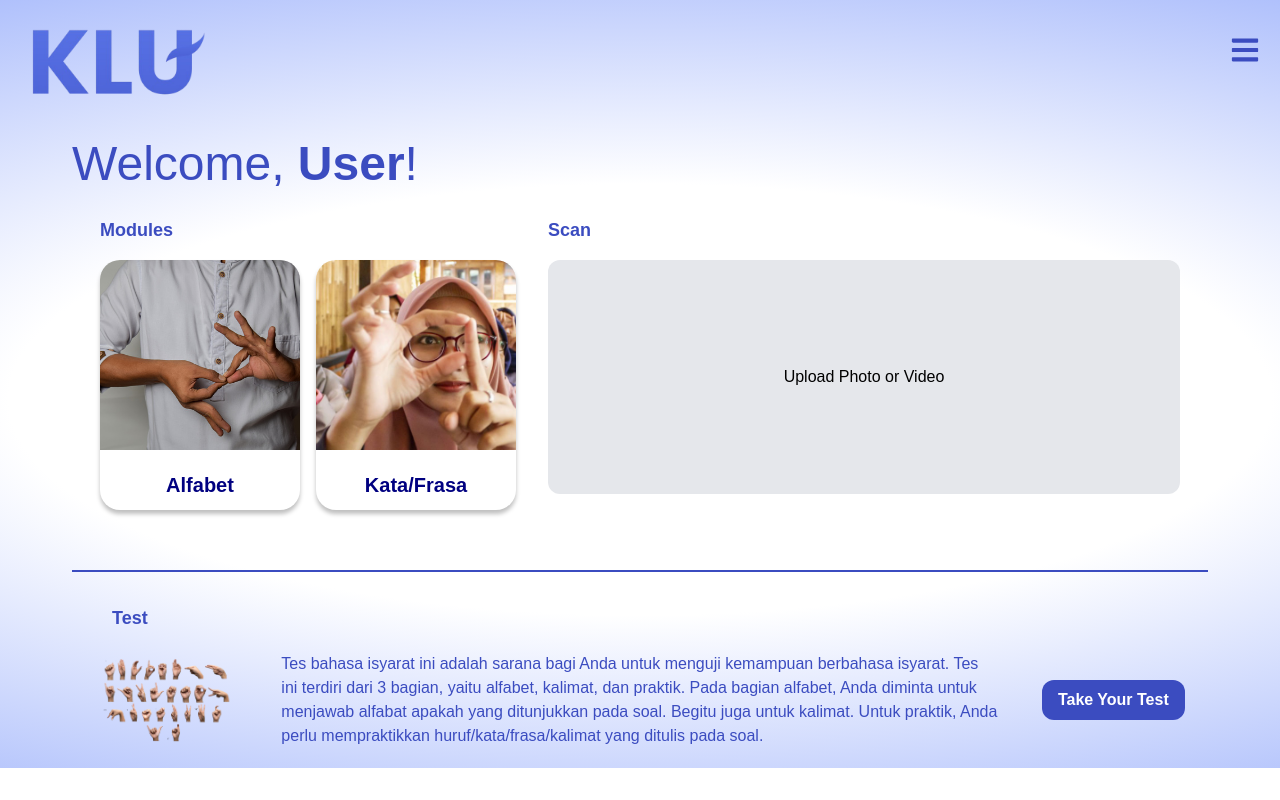
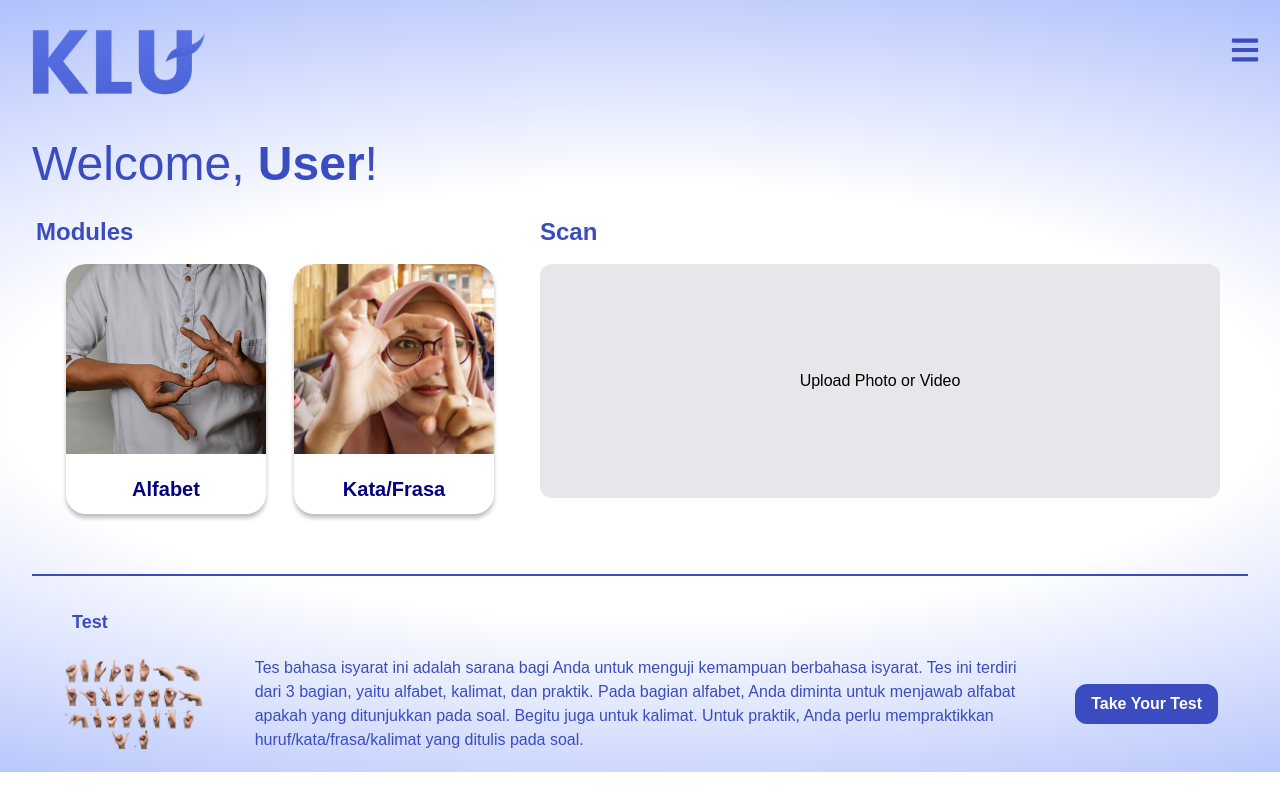
Before and after one commit to fathurwithyou/Klu-MilestoneSparta-15, a React (Create React App) app in the folder klu_app/: page /home in a window 1280 px wide. Built offline with nearby package versions, Linux system fonts and the light colour scheme; sample sign-in values are in the browser's storage.

Commit message:
Update home page

```diff
--- a/klu_app/src/components/userlogin/HomeLogin.jsx
+++ b/klu_app/src/components/userlogin/HomeLogin.jsx
@@ -27,29 +27,29 @@ const HomeLogin = () => {
   };
 
   return (
-    <div id="bg" className="w-full h-full flex flex-col items-start px-10 lg:px-[72px] pt-[100px]">
+    <div id="bg" className="w-full h-full flex flex-col items-start px-10 lg:px-[32px] pt-[100px]">
       <h1 className=" text-navy text-5xl mb-2 mt-10">Welcome, <span className="font-semibold">User</span>!</h1>
       <div className="p-2 lg:pt-0 w-full flex flex-col lg:flex-row items-stretch">
         <div className="w-full lg:w-2/5 p-5 flex flex-col">
-          <h2 className="text-lg font-semibold mb-4"><span className='text-navy'>Modules</span></h2>
+          <h2 className="text-2xl font-semibold mb-4 -ml-6"><span className='text-navy'>Modules</span></h2>
           <div className="flex flex-col lg:flex-row gap-4 flex-grow">
             <div className="w-full lg:w-1/2 flex flex-col items-center">
               <div className="custom-image-container">
                 <img src={alfabet} alt="Alfabet" className="custom-image bordered-image" />
-                <p className="custom-title font-bold">Alfabet</p>
+                <button onClick={() => window.location.href='/module-alfabet'} className=" custom-title font-bold text-white px-4 py-2 rounded-xl hover:bg-dark-navy">Alfabet</button>
               </div>
             </div>
             <div className="w-full lg:w-1/2 flex flex-col items-center">
               <div className="custom-image-container">
                 <img src={katafrasa} alt="Kata/Frasa" className="custom-image bordered-image" />
-                <p className="custom-title font-bold">Kata/Frasa</p>
+                <button onClick={() => window.location.href='/module-kalimat'} className=" custom-title font-bold text-white px-4 py-2 rounded-xl hover:bg-dark-navy">Kata/Frasa</button>
               </div>
             </div>
           </div>
         </div>
 
         <div className="w-full lg:w-3/5 p-5 flex flex-col">
-          <h2 className="text-lg font-semibold mb-4"><span className='text-navy'>Scan</span></h2>
+          <h2 className="text-2xl font-semibold mb-4 "><span className='text-navy'>Scan</span></h2>
           <div className="w-full h-40 bg-gray-200 flex items-center justify-center mb-4 flex-grow rounded-xl">
             <input type="file" accept="image/*,video/*" className="hidden" id="upload-media" />
             <button onClick={openModal} className="cursor-pointer">Upload Photo or Video</button>
@@ -84,8 +84,8 @@ const HomeLogin = () => {
             {!isScanning ? (
               <>
                 <button onClick={handleScan} className="bg-blue-500 text-white px-4 py-2 rounded mr-2 mb-2">Scan</button>
-                <button onClick={handleUpload} className="bg-green-500 text-white px-4 py-2 rounded mb-2">Upload Photo or Video</button>
-                <button onClick={closeModal} className="text-red-500">Cancel</button>
+                <button onClick={handleUpload} className="bg-green-500 text-white px-4 py-2 rounded mr-2 mb-2">Upload Photo or Video</button>
+                <button onClick={closeModal} className="bg-red-500  text-white px-4 py-2 rounded mr-2 mb-2">Cancel</button>
               </>
             ) : (
               <>
```
